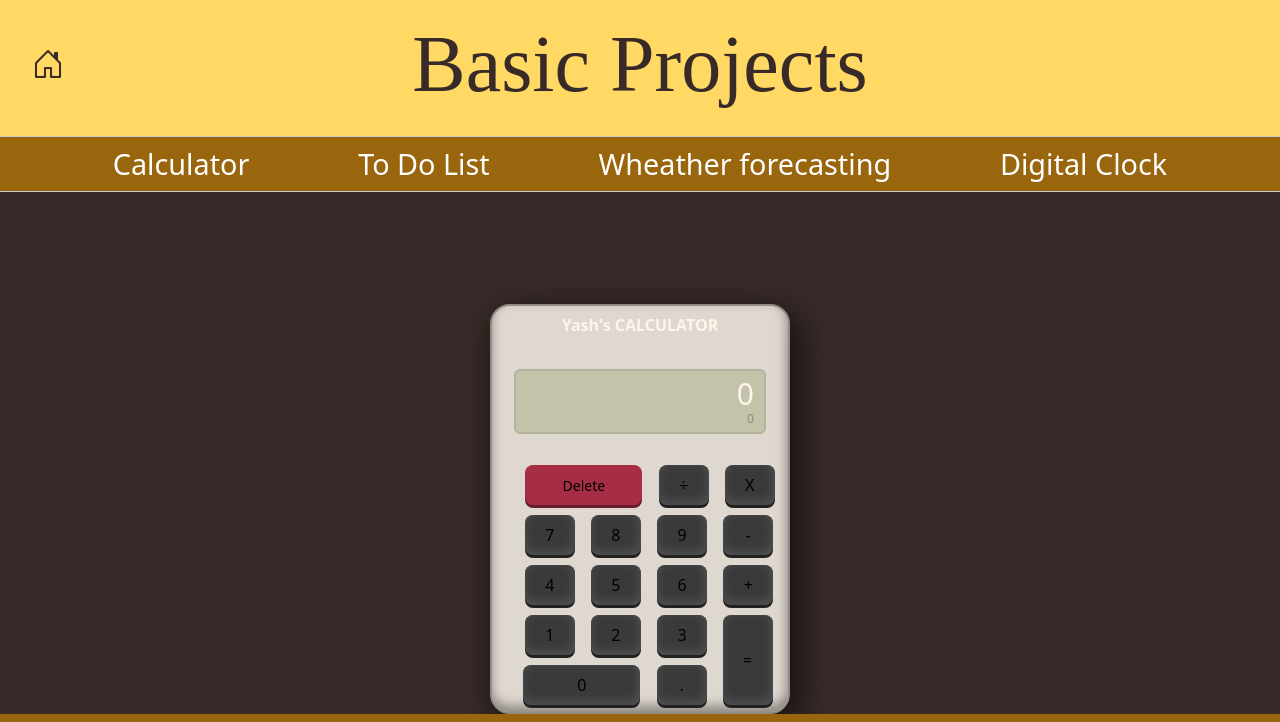
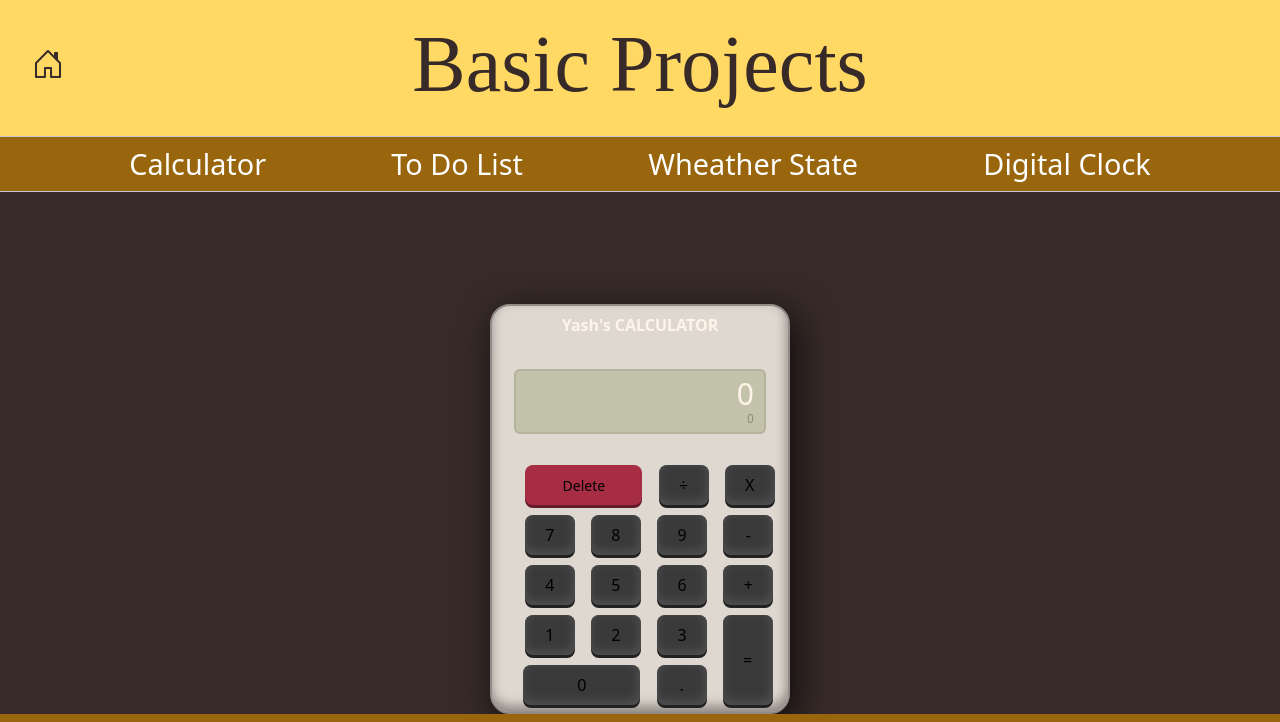
Before and after one commit to idarkpearl/basicJsIncludeCalculatorTodoWeatherStateDigitalClock, a plain HTML site: page basic_js/calculator.html in a window 1280 px wide. Shown: the top 722 px of the page. Drawn offline with nearby package versions, Linux system fonts and the light colour scheme; a web font is replaced by a local one.

Commit message:
Fix HTML formatting and update links

```diff
--- a/basic_js/calculator.html
+++ b/basic_js/calculator.html
@@ -31,7 +31,7 @@
                         <a class="nav-link" href="toDo.html">To Do List</a>
                     </li>
                     <li class="nav-item">
-                        <a class="nav-link" href="weather.html">Wheather forecasting</a>
+                        <a class="nav-link" href="weather.html">Wheather State</a>
                     </li>
                     <li class="nav-item">
                         <a class="nav-link" href="digitalClock.html">Digital Clock</a>
@@ -105,4 +105,5 @@
     <script src="https://cdn.jsdelivr.net/npm/bootstrap@5.3.7/dist/js/bootstrap.bundle.min.js" integrity="sha384-ndDqU0Gzau9qJ1lfW4pNLlhNTkCfHzAVBReH9diLvGRem5+R9g2FzA8ZGN954O5Q" crossorigin="anonymous"></script>
 
 </body>
+
 </html>
```
